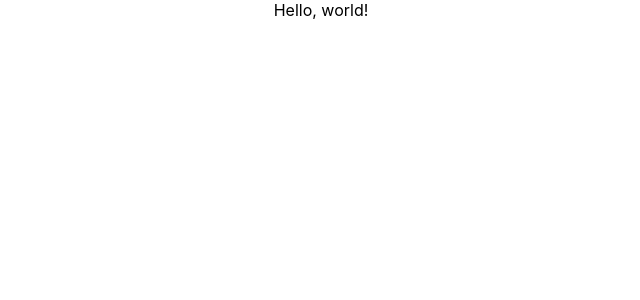
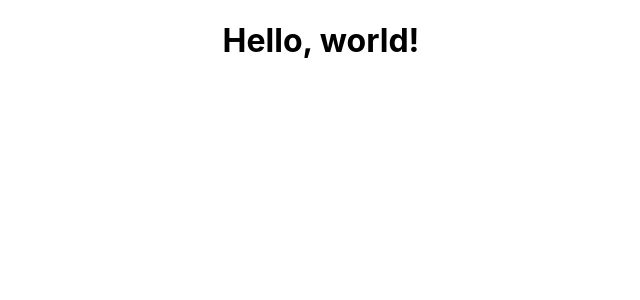
Before and after one commit to tessmueske/final-project, a React (Create React App) app: page / in a window 1280 px wide. Shown: the top 300 px of the page, without its empty margins (319-959 px from the left). Built offline with nearby package versions, Linux system fonts and the light colour scheme.

Commit message:
Home addition

```diff
--- a/src/App.js
+++ b/src/App.js
@@ -1,10 +1,12 @@
 import logo from './logo.svg';
 import './App.css';
+import Home from "./Home"
 
 function App() {
   return (
     <div className="App">
-Hello, world!
+      <h1>Hello, world!</h1>
+    <Home />
     </div>
   );
 }
--- /dev/null
+++ b/src/Home.js
@@ -0,0 +1,9 @@
+import React from "react";
+
+function Home(){
+    <div>
+        <p>Hello world! :D</p>
+    </div>
+}
+
+export default Home;
```
